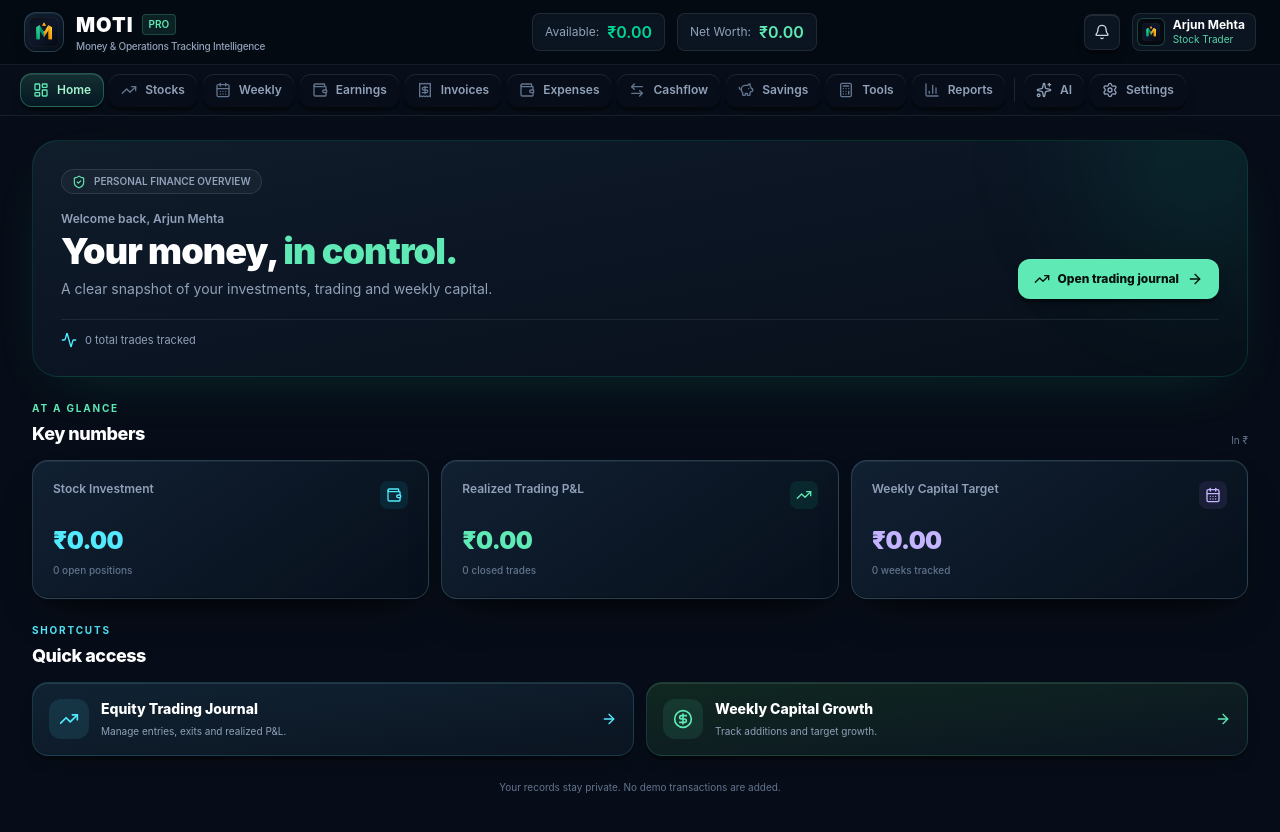
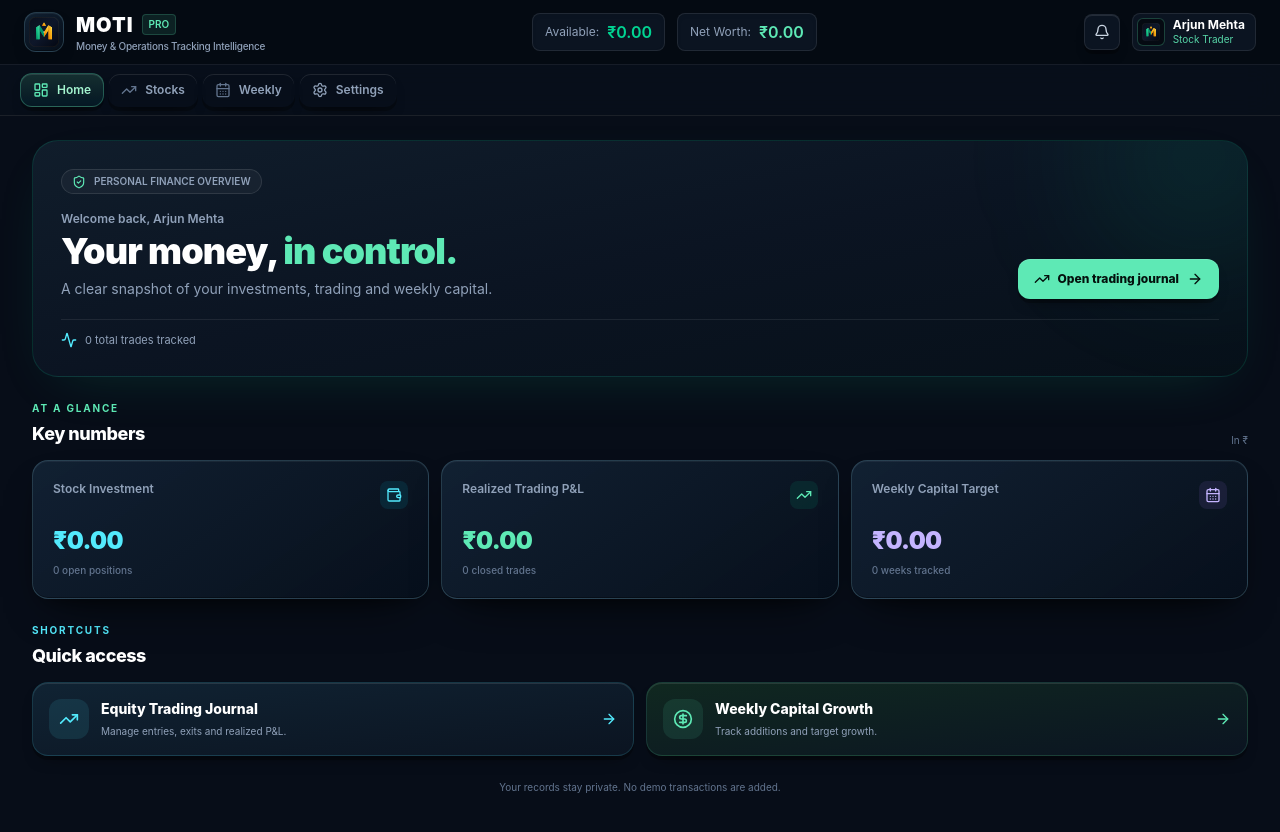
Before and after one commit to aarthak21-beep/MOTI-Money-Tracking-, a React (Vite) app: page / in a window 1280 px wide. Shown: the top 832 px of the page. Built offline with nearby package versions, Linux system fonts and the light colour scheme.

Commit message:
Simplify navigation to Home, Stocks, and Weekly

```diff
--- a/src/components/Navbar.tsx
+++ b/src/components/Navbar.tsx
@@ -1,7 +1,6 @@
 import React, { useState } from 'react';
 import {
   Bell,
-  Sparkles,
   Lock,
   Plus,
   TrendingUp,
@@ -12,12 +11,7 @@ import {
   ExternalLink,
   LayoutDashboard,
   CalendarDays,
-  Receipt,
   Wallet,
-  ArrowLeftRight,
-  PiggyBank,
-  Calculator,
-  BarChart3,
   Settings
 } from 'lucide-react';
 import { UserProfile, AppNotification, FinancialContextSummary } from '../types';
@@ -43,7 +37,6 @@ export const Navbar: React.FC<NavbarProps> = ({
   profile,
   summary,
   notifications,
-  onOpenAi,
   onOpenQuickAdd,
   onOpenSettings,
   onSelectTab,
@@ -247,13 +240,7 @@ export const Navbar: React.FC<NavbarProps> = ({
             { id: 'dashboard', label: 'Home', icon: LayoutDashboard },
             { id: 'stockTrading', label: 'Stocks', icon: TrendingUp },
             { id: 'weeklyIncome', label: 'Weekly', icon: CalendarDays },
-            { id: 'dailyEarnings', label: 'Earnings', icon: Wallet },
-            { id: 'businessInvoices', label: 'Invoices', icon: Receipt },
-            { id: 'expenseManagement', label: 'Expenses', icon: Wallet },
-            { id: 'cashflowManagement', label: 'Cashflow', icon: ArrowLeftRight },
-            { id: 'savingsGoals', label: 'Savings', icon: PiggyBank },
-            { id: 'calculators', label: 'Tools', icon: Calculator },
-            { id: 'analyticsReports', label: 'Reports', icon: BarChart3 },
+
           ].map((item) => {
             const Icon = item.icon;
             const active = currentTab === item.id;
@@ -272,17 +259,6 @@ export const Navbar: React.FC<NavbarProps> = ({
               </button>
             );
           })}
-          <span className="mx-1 h-6 w-px shrink-0 bg-white/10" />
-          <button
-            onClick={onOpenAi}
-            className={`inline-flex shrink-0 items-center gap-2 rounded-xl border px-3 py-2 text-xs font-semibold transition-all ${
-              currentTab === 'aiAssistant'
-                ? 'border-cyan-300/30 bg-cyan-300/10 text-cyan-200'
-                : 'border-transparent text-slate-400 hover:border-cyan-300/20 hover:bg-cyan-300/5 hover:text-cyan-200'
-            }`}
-          >
-            <Sparkles className="h-4 w-4" /> AI
-          </button>
           <button
             onClick={onOpenSettings}
             className={`inline-flex shrink-0 items-center gap-2 rounded-xl border px-3 py-2 text-xs font-semibold transition-all ${
```
